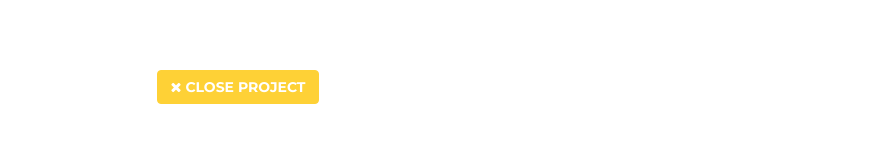
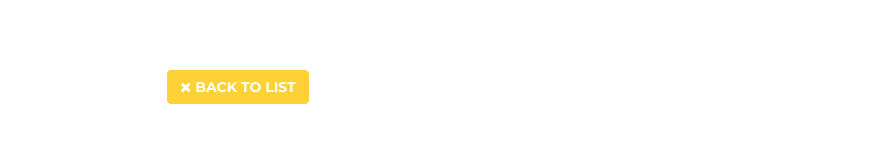
Before and after one commit to brando10/cuddle-heaven, a plain HTML site: page toys.html in a window 1280 px wide. Both pictures are taken after a click on the link 250 px from the left and 346 px from the top of the page. Shown: the part 621-781 px from the top of the page, without its empty margins (402-1274 px from the left). Drawn offline with nearby package versions, Linux system fonts and the light colour scheme; files that its build step writes are made by us from their sources; a web font is replaced by a local one.

Commit message:
change button label

```diff
--- a/toys.html
+++ b/toys.html
@@ -194,7 +194,7 @@
                                 <li></li>
                                 <li></li>
                             </ul>
-                            <button type="button" class="btn btn-primary" data-dismiss="modal"><i class="fa fa-times"></i> Close Project</button>
+                            <button type="button" class="btn btn-primary" data-dismiss="modal"><i class="fa fa-times"></i> back to list</button>
                         </div>
                     </div>
                 </div>
```
